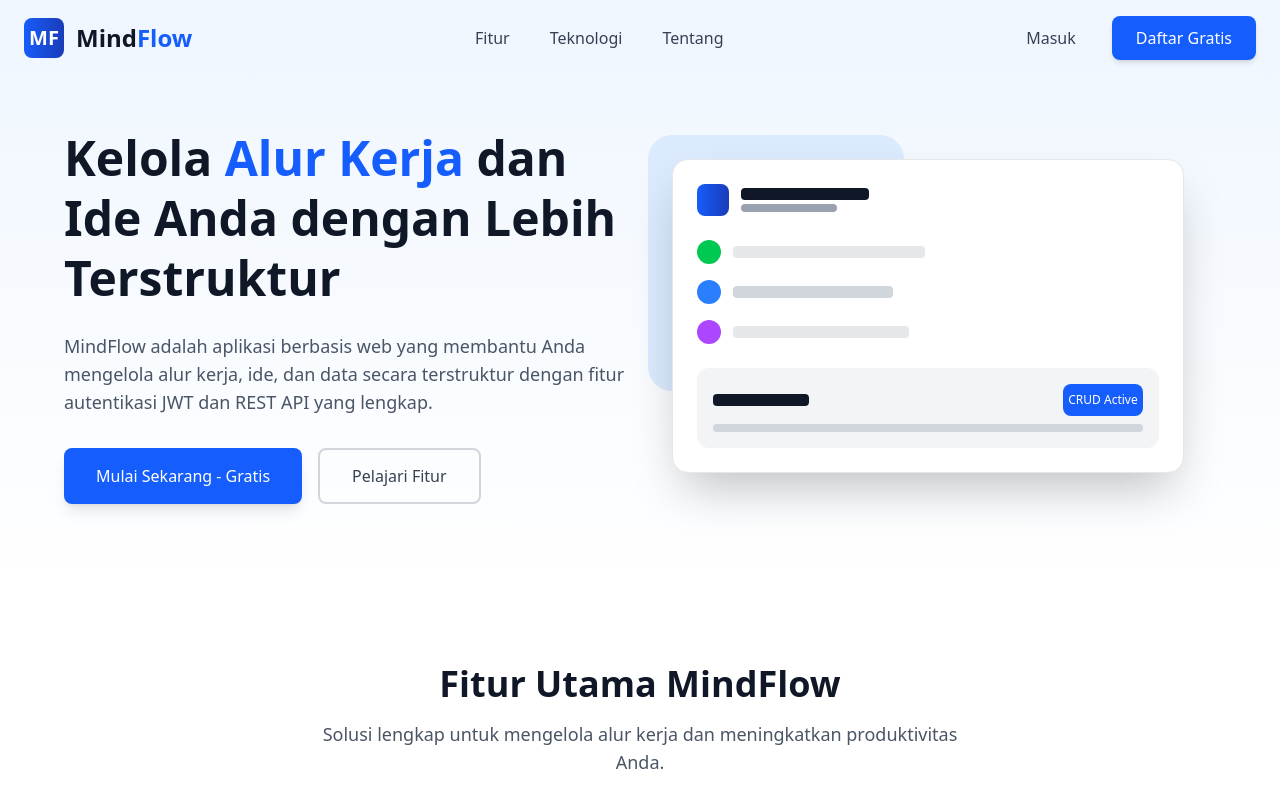
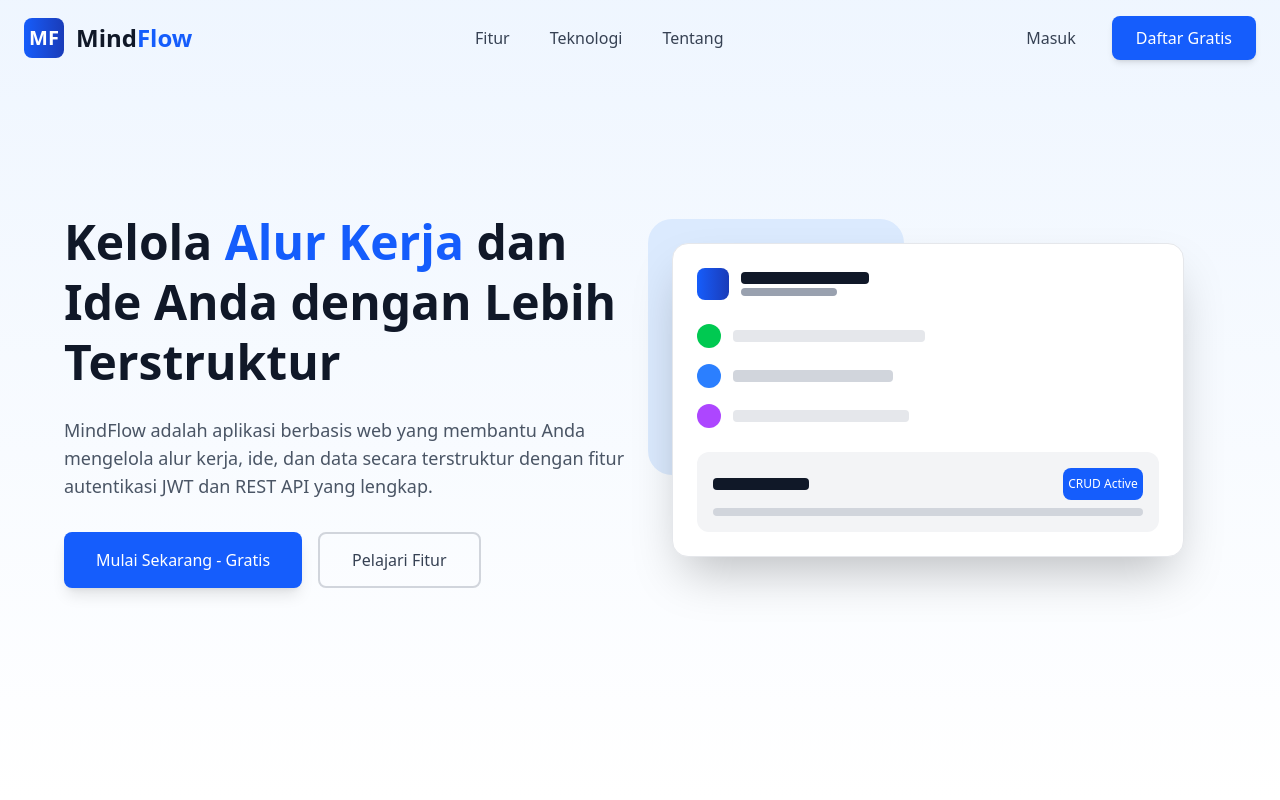
Before and after one commit to 481n4y4/MindFlow, a React (Vite) app: page / in a window 1280 px wide. Shown: the top 800 px of the page. Built offline with nearby package versions, Linux system fonts and the light colour scheme; a web font is replaced by a local one.

Commit message:
✅ fix(ui): improving the library and landing page

```diff
--- a/frontend/pages/Landing.jsx
+++ b/frontend/pages/Landing.jsx
@@ -46,7 +46,7 @@ export default function LandingPage() {
   };
 
   return (
-    <div className="min-h-screen bg-white">
+    <div className="bg-white">
       {/* Header/Navigation - PERBAIKAN DI SINI */}
       <header
         className={`fixed w-full z-50 transition-all duration-300 ${
@@ -183,8 +183,7 @@ export default function LandingPage() {
       </header>
 
       {/* Hero Section */}
-      {/* ... (bagian hero section tetap sama) ... */}
-      <section className="pt-32 pb-20 px-6 bg-gradient-to-b from-blue-50 to-white">
+      <section className="h-screen flex items-center justify-center bg-gradient-to-b from-blue-50 to-white ">
         <div className="container mx-auto max-w-6xl">
           <div className="flex flex-col lg:flex-row items-center">
             {/* Hero Content */}
```
Also changed, not shown: 1 other file (tests, documents, lock files or other folders).
